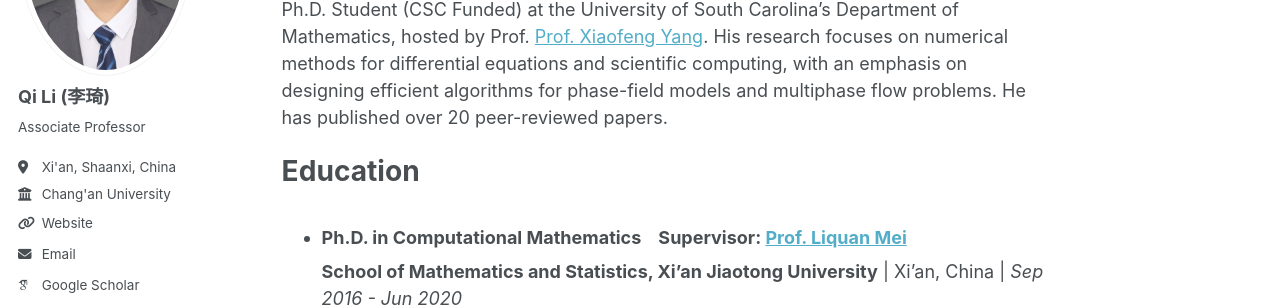
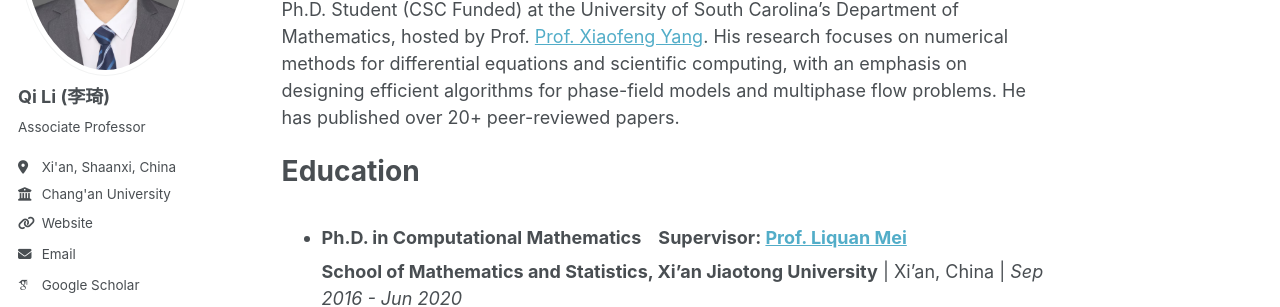
Before and after one commit to liqihao2000/liqihao2000.github.io, a Jekyll site: the page built from _pages/about.md, in a window 1280 px wide and 900 px high. Shown: the part 280-587 px from the top of the window. Built offline with Jekyll 4.4.1, drawn with Linux system fonts in a browser that asks for light colours; some web fonts are replaced.

Commit message:
update info

```diff
--- a/_pages/about.md
+++ b/_pages/about.md
@@ -8,7 +8,7 @@
 ---
 
 
-Dr. Qi Li is an Associate Professor and Master's Supervisor at the School of Science, Chang'an University. He earned his B.S. in Mathematics and Applied Mathematics (2013) and M.S. in Computational Mathematics (2016) from Lanzhou University, followed by a Ph.D. in Computational Mathematics from Xi'an Jiaotong University in 2020 under the supervision of [Prof. Liquan Mei](http://gr.xjtu.edu.cn/web/lqmei). From September 2018 to May 2020, he was a Visiting Ph.D. Student (CSC Funded) at the University of South Carolina's Department of Mathematics, hosted by Prof. [Prof. Xiaofeng Yang](https://people.math.sc.edu/xfyang/). His research focuses on numerical methods for differential equations and scientific computing, with an emphasis on designing efficient algorithms for phase-field models and multiphase flow problems. He has published over 20 peer-reviewed papers.
+Dr. Qi Li is an Associate Professor and Master's Supervisor at the School of Science, Chang'an University. He earned his B.S. in Mathematics and Applied Mathematics (2013) and M.S. in Computational Mathematics (2016) from Lanzhou University, followed by a Ph.D. in Computational Mathematics from Xi'an Jiaotong University in 2020 under the supervision of [Prof. Liquan Mei](http://gr.xjtu.edu.cn/web/lqmei). From September 2018 to May 2020, he was a Visiting Ph.D. Student (CSC Funded) at the University of South Carolina's Department of Mathematics, hosted by Prof. [Prof. Xiaofeng Yang](https://people.math.sc.edu/xfyang/). His research focuses on numerical methods for differential equations and scientific computing, with an emphasis on designing efficient algorithms for phase-field models and multiphase flow problems. He has published over 20+ peer-reviewed papers.
 
 
 # Education
```
